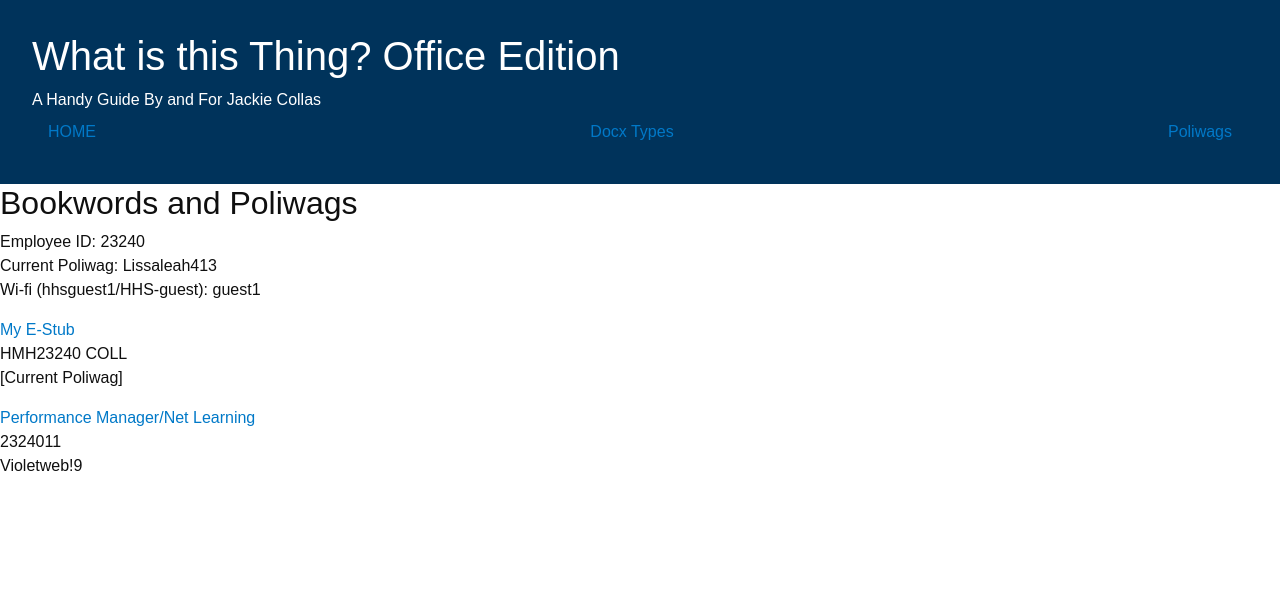
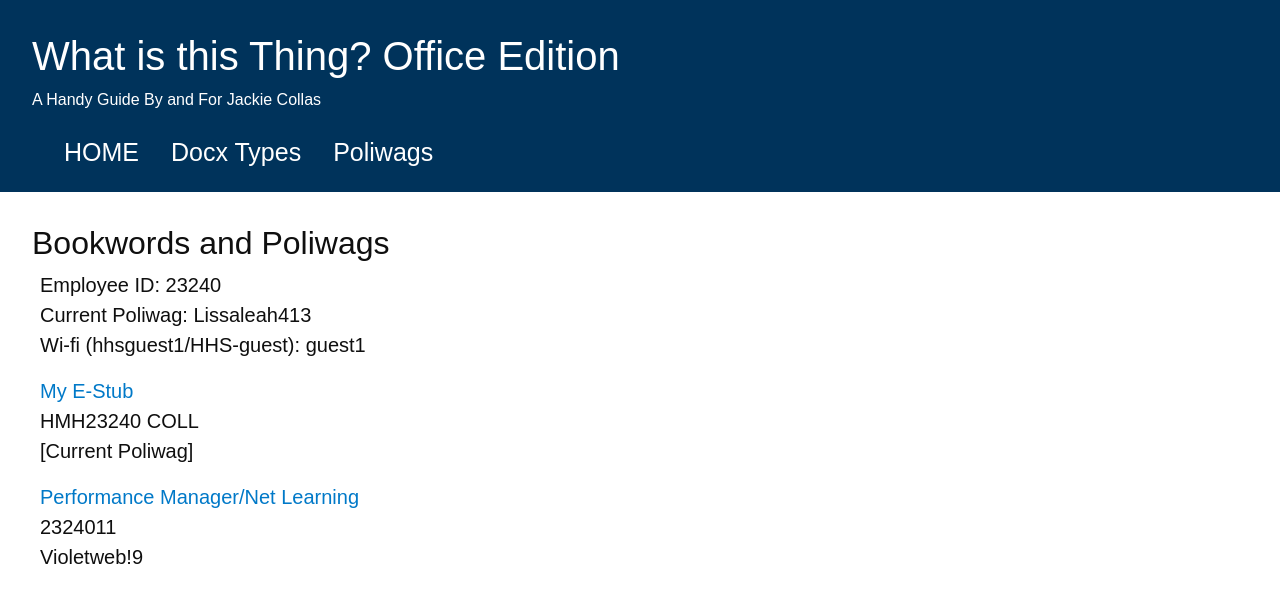
Before and after one commit to jecollas/worksite, a plain HTML site: page poliwags.html in a window 1280 px wide. Drawn offline with nearby package versions, Linux system fonts and the light colour scheme.

Commit message:
Add files via upload

```diff
--- a/css/work.css
+++ b/css/work.css
@@ -16,12 +16,33 @@ body {
   overflow-x: hidden;
 }
 
+p {
+  font-size: 20px;
+  margin-left: 2em;
+  margin-right: 2em;
+}
+
+.links ul,
+.links li {
+  margin-left: 4em;
+}
+
+.titledoc {
+  padding: 2em;
+  padding-bottom: 0;
+}
+
+.row h2 {
+  margin-top: 1em;
+}
+
 header {
   padding: 2em;
 }
 
 div.row {
-  margin: 2em;
+  margin-left: 2em;
+  margin-right: 2em;
 }
 
 li {
@@ -31,3 +52,24 @@ li {
 a {
   color: #0079C8;
 }
+
+.navbar {
+  display: block;
+  padding-bottom: 2.5em;
+}
+
+.navbar a {
+  float: left;
+  color: #FFFFFF;
+  text-align: center;
+  padding: 14px 16px;
+  text-decoration: none;
+  font-size: 25px;
+  display: block;
+  position: relative;
+}
+
+.navbar a:hover {
+  background-color: #778B9B;
+  border-radius: 12px;
+}
```
